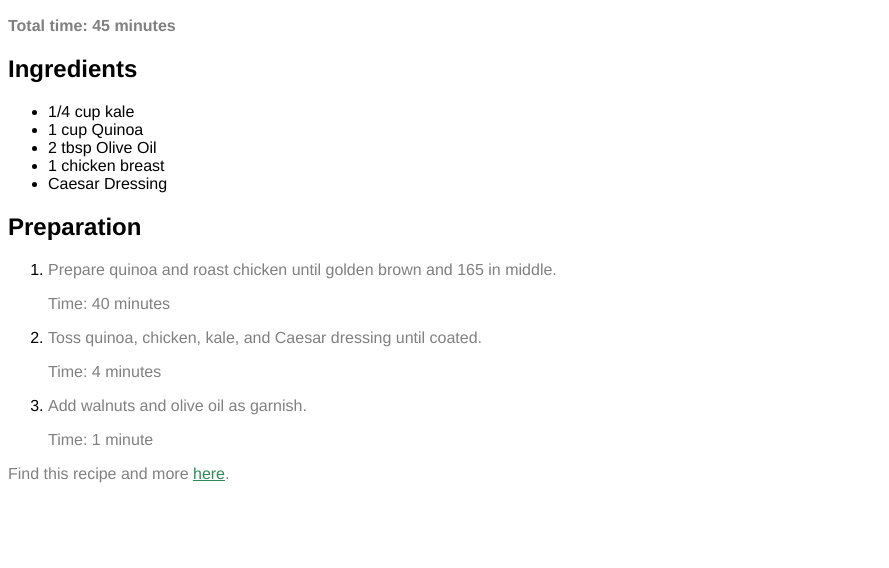
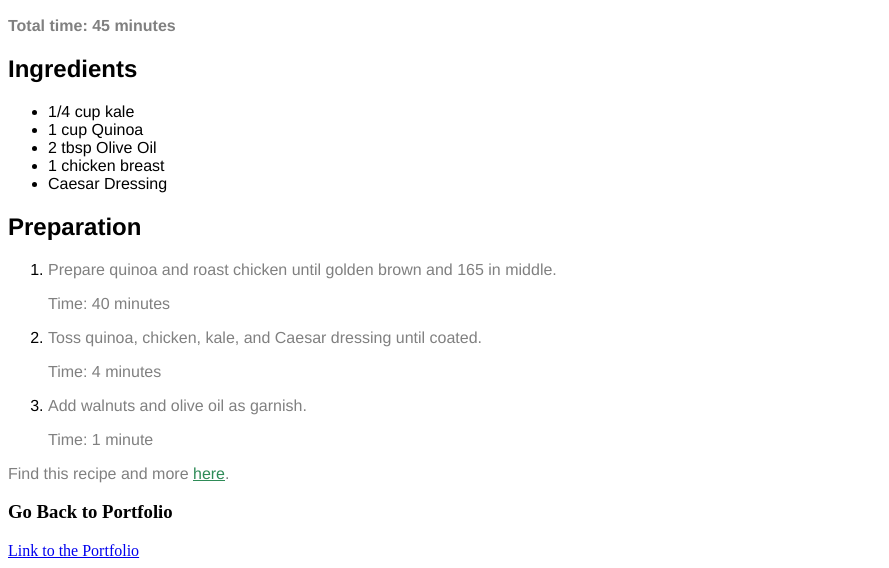
Before and after one commit to james-hub21/james-hub21.github.io, a plain HTML site: page Code/index.html in a window 1280 px wide. Shown: the part 268-836 px from the top of the page, without its empty margins (0-889 px from the left). Before the commit the page ends 800 px from the top, so only its background shows below. Drawn offline with Linux system fonts and the light colour scheme.

Commit message:
Update index.html

```diff
--- a/Code/index.html
+++ b/Code/index.html
@@ -41,6 +41,9 @@
 
   <p class="citation">Find this recipe and more <a href="http://www.myrecipes.com/recipe/kale-caesar-salad-chicken" target="_blank" class="external-link">here</a>.</p>
 
+
+  <h3>Go Back to Portfolio</h3>
+  <a href="portfolio.html">Link to the Portfolio</a>
 </body>
 
 </html>
```
